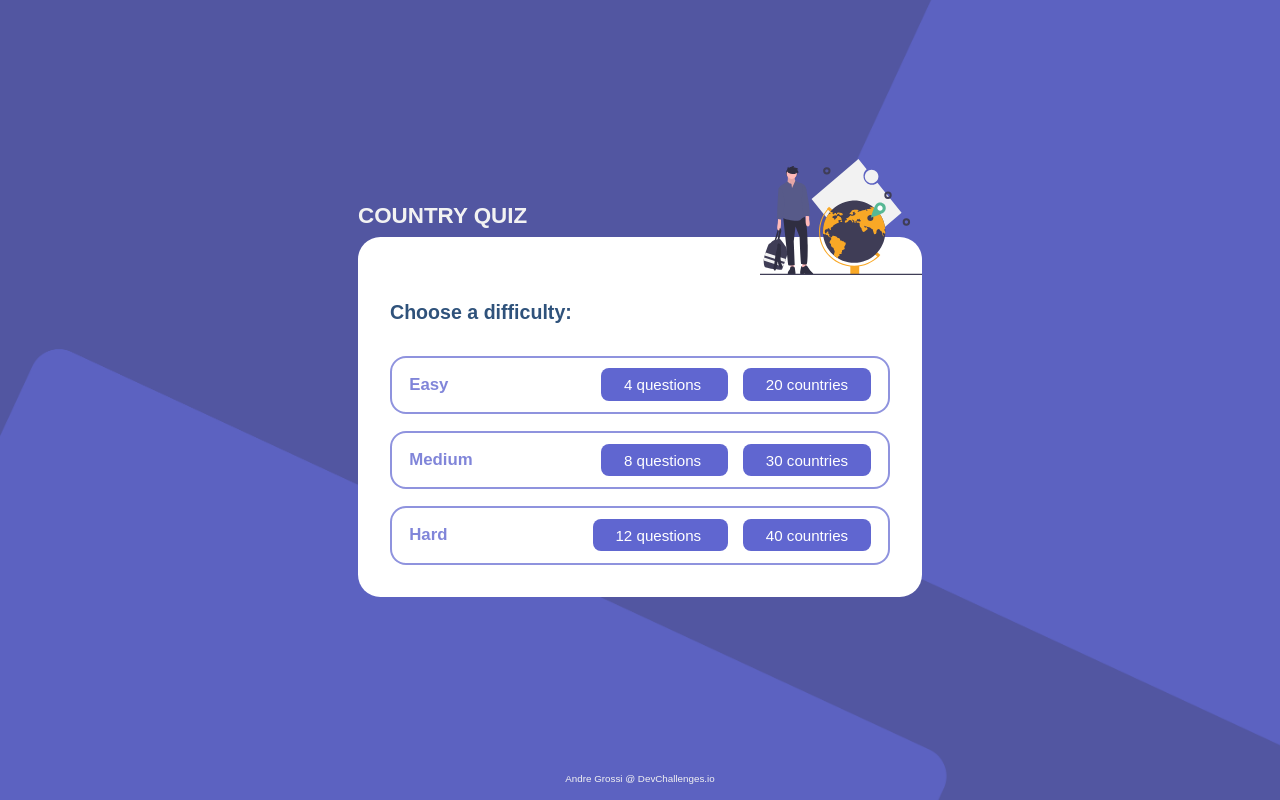
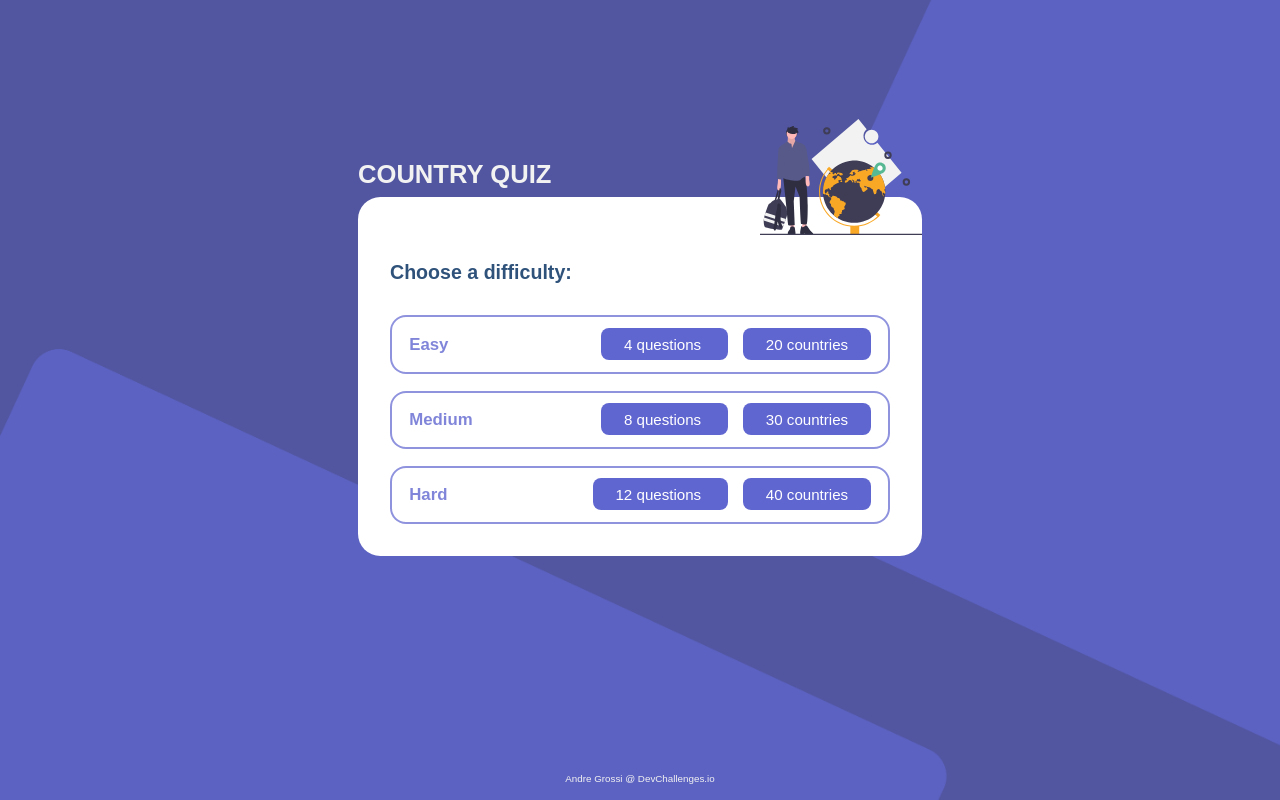
Before and after one commit to aadelgrossi/country-quiz, a React (Create React App) app: page / in a window 1280 px wide. Built offline with nearby package versions, Linux system fonts and the light colour scheme; what webfontloader would draw is missing.

Commit message:
Update styles

```diff
--- a/src/components/Choice/styles.ts
+++ b/src/components/Choice/styles.ts
@@ -66,7 +66,6 @@ export const Container = styled.button<IChoiceProps>`
     props.choiceType === 'difficulty' &&
     css`
       display: flex;
-      flex-direction: column;
       align-items: center;
 
       @media (min-width: 520px) {
@@ -83,6 +82,7 @@ export const Container = styled.button<IChoiceProps>`
         width: 30%;
         font-size: min(1em, 4vw);
         text-transform: capitalize;
+        text-align: left;
       }
 
       div {
--- a/src/components/Footer/styles.ts
+++ b/src/components/Footer/styles.ts
@@ -3,8 +3,7 @@ import styled from 'styled-components'
 export const Container = styled.div`
   width: 100%;
   display: flex;
-  position: fixed;
-  bottom: 0;
+  margin-top: auto;
   justify-content: center;
 
   p {
--- a/src/pages/Home/styles.ts
+++ b/src/pages/Home/styles.ts
@@ -7,7 +7,6 @@ export const Container = styled.div`
 
   display: flex;
   flex-direction: column;
-  justify-content: center;
 
   background-image: url(${bgImg});
   background-size: cover;
@@ -18,10 +17,11 @@ export const Contents = styled.div`
   display: flex;
   flex-direction: column;
   flex-shrink: 0;
-  max-width: 1000px;
   margin: 0 5vw;
+  padding-top: 20vh;
 
   > h1 {
+    font-size: 1.6rem;
     text-transform: uppercase;
     margin-bottom: 0.5rem;
   }
--- a/src/styles/global.ts
+++ b/src/styles/global.ts
@@ -19,7 +19,8 @@ export default createGlobalStyle`
 
   body {
     color: #F2F2F2;
-    overflow-x: hidden;
+    background-color: #000;
+    overflow: hidden;
   }
 
   #root {
```
